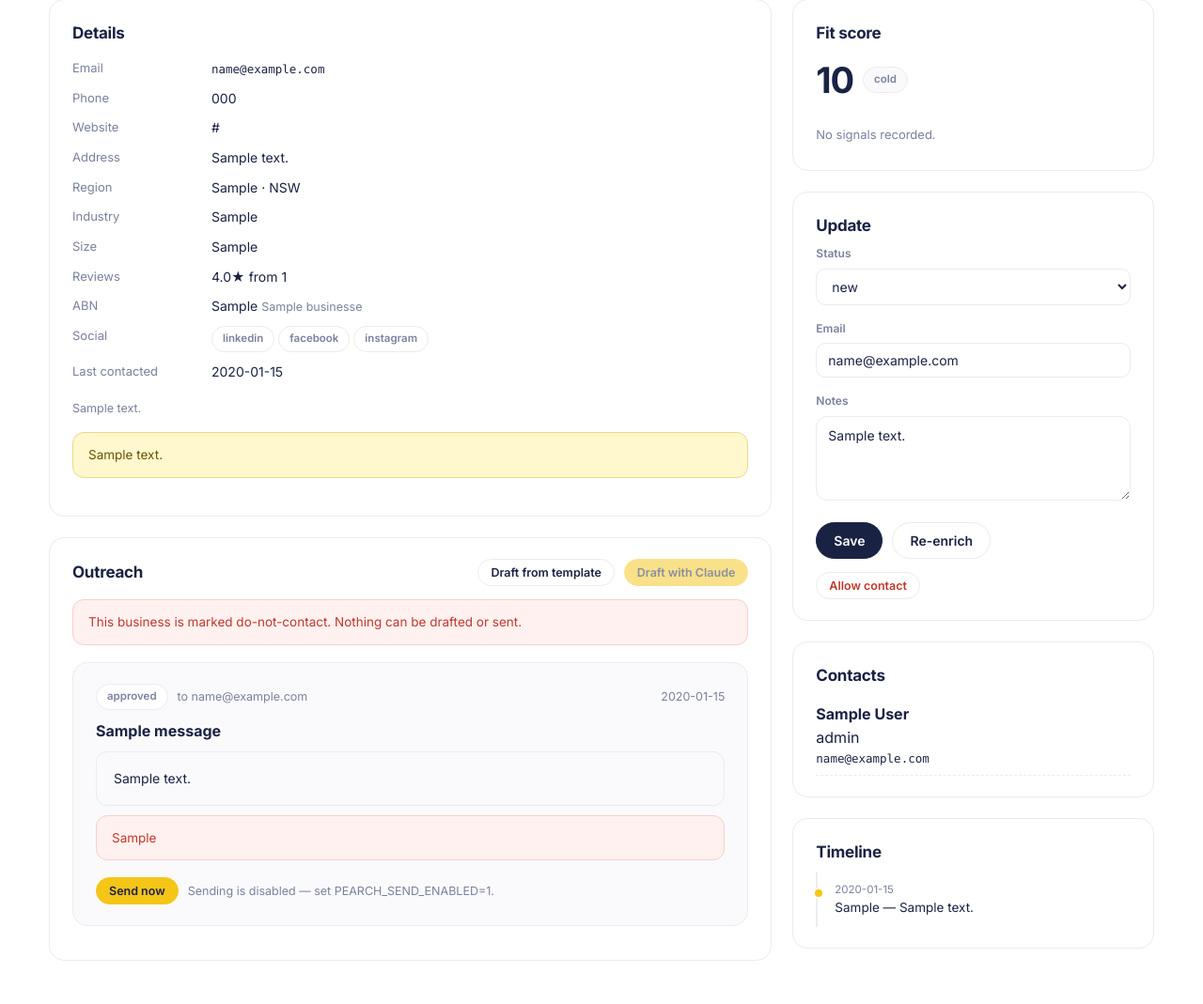
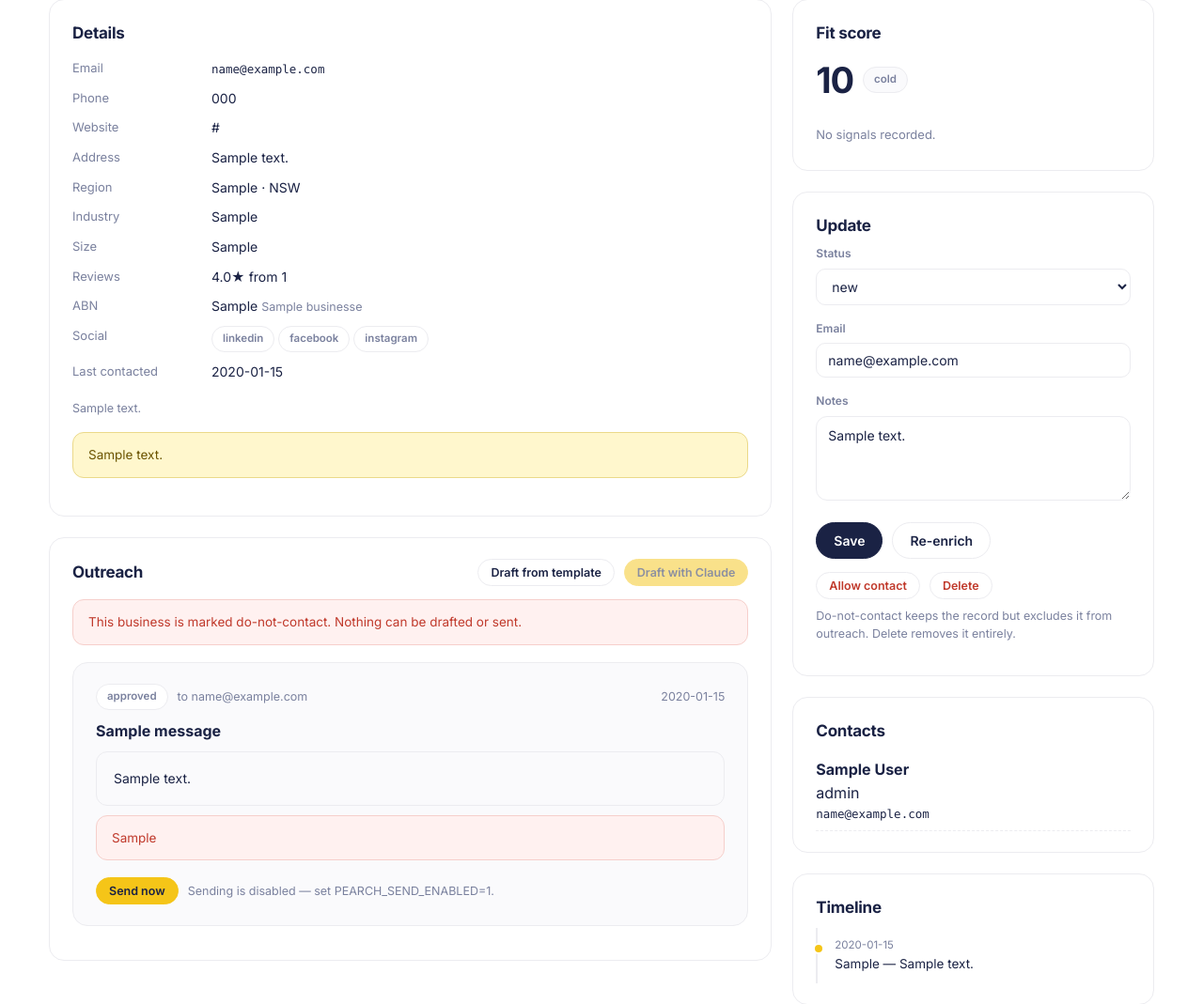
Before and after one commit to danielc-beep/Pearch-Outreach, a FastAPI app: page /businesses/1 in a window 1280 px wide. Shown: the part 288-1357 px from the top of the page at 94% size. Run offline with FastAPI, Linux system fonts and the light colour scheme; tables that the repository leaves empty hold one stand-in row (values such as "Sample post").

Commit message:
Let sample records be removed from a live database
Gating the sample source stopped new fictional businesses arriving, but the
ones already created stayed - and there was no way to delete anything, so a
record labelled "Not a real business - do not contact" sat in the database
next to real prospects with no way to act on the label.

The database page now counts them and offers to remove them. They are matched
two ways, by the source that created them and by the .example.com.au domain
the generator always uses, so a record whose source was overwritten by a later
merge is still caught. Real prospects are untouched.

Also adds a delete on the business page, with a line distinguishing it from
do-not-contact: one keeps the record and excludes it from outreach, the other
removes it. Both confirm first.

Co-Authored-By: Claude Opus 5 <noreply@anthropic.com>
Claude-Session: https://claude.ai/code/session_0115Jf59PjBYMjiTTQjdd8Kc

```diff
--- a/app.py
+++ b/app.py
@@ -174,6 +174,7 @@ def businesses(request: Request, q: str = "", status: str = "", region: str = ""
         pages=max(1, -(-total // PAGE_SIZE)),
         page_url=page_url,
         export_query=f"?{query_string}" if query_string else "",
+        sample_count=db.count_sample_businesses(),
     )
 
 
@@ -381,6 +382,28 @@ def api_update_business(business_id: int, patch: BusinessPatch) -> JSONResponse:
     return JSONResponse(db.get_business(business_id) or {})
 
 
+@app.post("/api/sample/purge")
+def api_purge_sample() -> JSONResponse:
+    """
+    Delete every fictional business.
+
+    The sample source is off by default now, but records created before that
+    stay until something removes them — and a database that mixes invented
+    companies with real prospects is worse than either alone.
+    """
+    removed = db.delete_sample_businesses()
+    log.info("purged %s sample businesses", removed)
+    return JSONResponse({"removed": removed, "remaining": db.stats()["total"]})
+
+
+@app.post("/api/businesses/{business_id}/delete")
+def api_delete_business(business_id: int) -> JSONResponse:
+    if not db.get_business(business_id):
+        raise HTTPException(status_code=404, detail="No such business")
+    db.delete_business(business_id)
+    return JSONResponse({"deleted": business_id})
+
+
 @app.post("/api/enrich/missing")
 def api_enrich_missing(limit: int = 50) -> JSONResponse:
     """Re-check every business that has a website but still no email."""
--- a/db.py
+++ b/db.py
@@ -321,6 +321,29 @@ def upsert_business(data: dict[str, Any]) -> tuple[int, bool]:
 def get_business(business_id: int) -> dict[str, Any] | None:
     row = get_conn().execute("SELECT * FROM businesses WHERE id = ?", (business_id,)).fetchone()
     return row_to_dict(row)
+
+
+# Sample records are identifiable two ways: the source that created them, and
+# the reserved domain the generator always uses. Both are checked, so a record
+# whose source was overwritten by a later merge is still caught.
+SAMPLE_CLAUSE = "(source = 'sample' OR domain LIKE '%.example.com.au')"
+
+
+def count_sample_businesses() -> int:
+    """How many fictional businesses are sitting in the database."""
+    row = get_conn().execute(
+        f"SELECT COUNT(*) AS n FROM businesses WHERE {SAMPLE_CLAUSE}"
+    ).fetchone()
+    return int(row["n"])
+
+
+def delete_sample_businesses() -> int:
+    """Remove every fictional business. Returns how many went."""
+    count = count_sample_businesses()
+    if count:
+        with tx() as conn:
+            conn.execute(f"DELETE FROM businesses WHERE {SAMPLE_CLAUSE}")
+    return count
 
 
 def delete_business(business_id: int) -> None:
--- a/templates/business_detail.html
+++ b/templates/business_detail.html
@@ -134,7 +134,11 @@
             <button class="btn btn-sm btn-danger" id="btn-dnc">
               {{ 'Allow contact' if b.do_not_contact else 'Mark do-not-contact' }}
             </button>
+            <button class="btn btn-sm btn-danger" id="btn-delete">Delete</button>
           </div>
+          <p class="muted small" style="margin-top:8px">
+            Do-not-contact keeps the record but excludes it from outreach. Delete removes it entirely.
+          </p>
         </div>
 
         {% if contacts %}
@@ -221,6 +225,14 @@
       catch (err) { flash(err.message, 'error'); btn.disabled = false; btn.textContent = 'Re-enrich'; }
     }));
 
+  document.getElementById('btn-delete').addEventListener('click', async () => {
+    if (!confirm('Permanently delete {{ b.name|replace("'", "\\'") }}? This cannot be undone.')) return;
+    try {
+      await post('/api/businesses/' + BUSINESS_ID + '/delete');
+      window.location = '/businesses';
+    } catch (err) { flash(err.message, 'error'); }
+  });
+
   document.querySelectorAll('.js-approve').forEach((btn) =>
     btn.addEventListener('click', async () => {
       try { await post('/api/messages/' + btn.dataset.id + '/approve'); window.location.reload(); }
```
Also changed, not shown: templates/businesses.html (+32 -0 lines), tests/test_app.py (+46 -0 lines).
